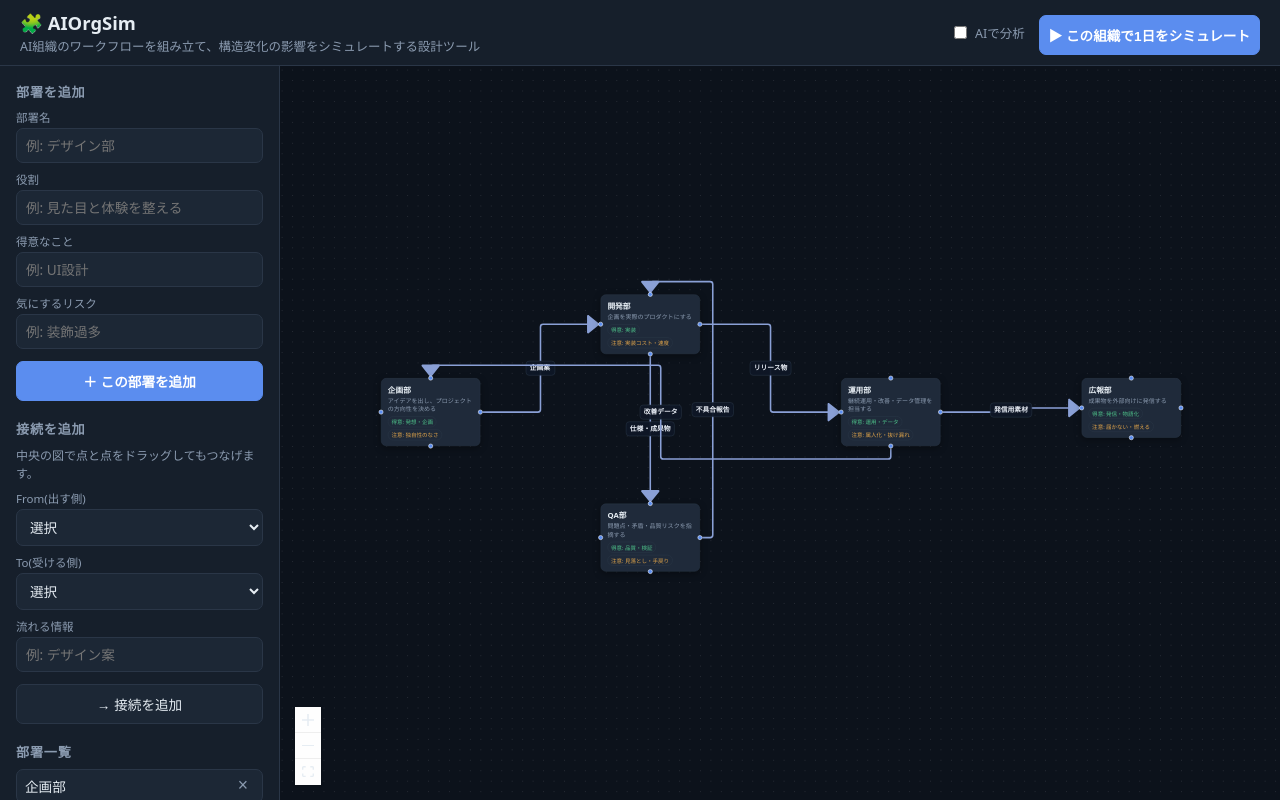
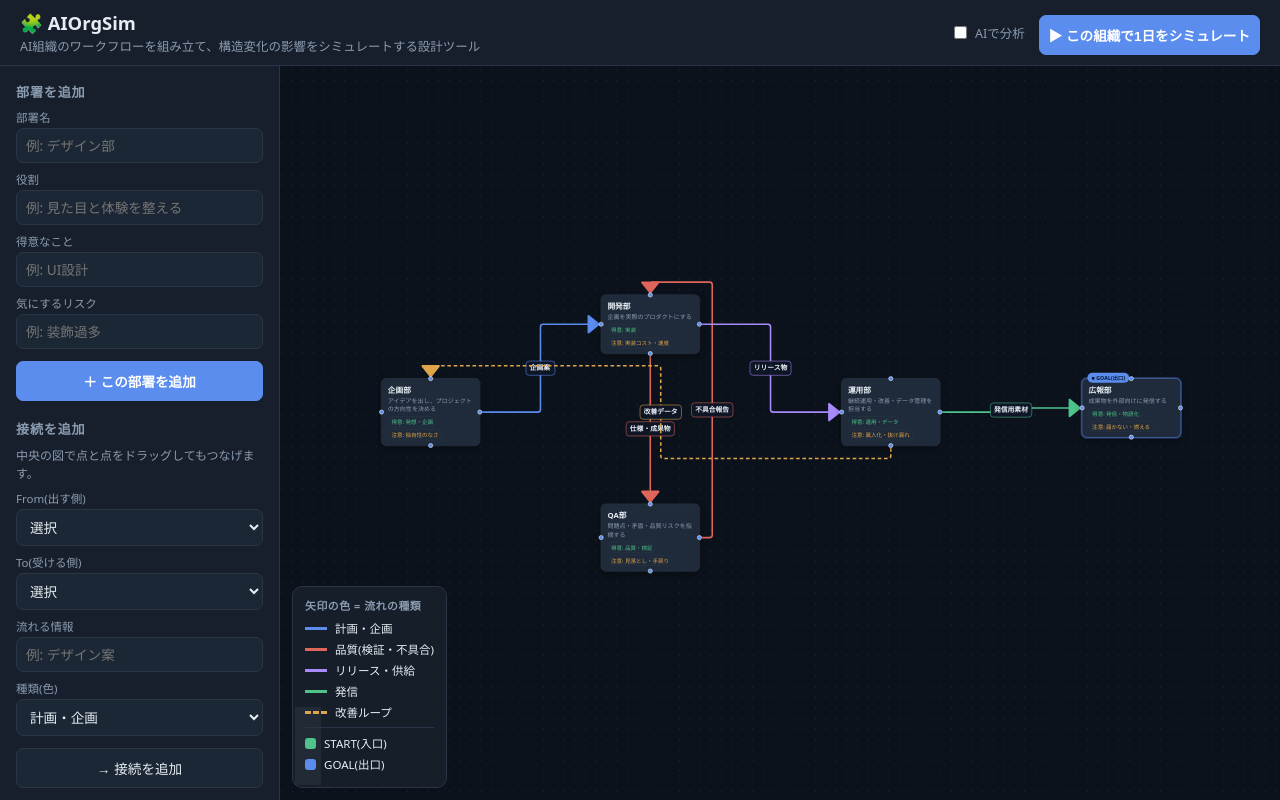
Before and after one commit to keiotsuka0806-bot/100day-challenge, a React (Vite) app in the folder 開発部/ai-org-sim/: page / in a window 1280 px wide. Built offline with nearby package versions, Linux system fonts and the light colour scheme.

Commit message:
AIOrgSim: 矢印を流れの種類で色分け+凡例 / START(入口)・GOAL(出口)ノードをバッジ表示(構造から自動判定)

```diff
--- a/開発部/ai-org-sim/src/App.tsx
+++ b/開発部/ai-org-sim/src/App.tsx
@@ -1,9 +1,10 @@
-import { useCallback, useState } from "react";
+import { useCallback, useMemo, useState } from "react";
 import { useNodesState, useEdgesState, type Node } from "@xyflow/react";
 import "@xyflow/react/dist/style.css";
 import OrgCanvas from "./components/OrgCanvas";
 import AddDeptPanel from "./components/AddDeptPanel";
 import ResultPanel from "./components/ResultPanel";
+import Legend from "./components/Legend";
 import { initialNodes, initialEdges } from "./data/initialOrg";
 import { simulate } from "./sim/simulate";
 import type { DeptData, GraphSnapshot, SimResult } from "./types";
@@ -15,6 +16,25 @@ export default function App() {
   const [result, setResult] = useState<SimResult | null>(null);
   const [loading, setLoading] = useState(false);
   const [useApi, setUseApi] = useState(false);
+
+  // START(入口=入ってくる流れが無い) / GOAL(出口=出ていく流れが無い)を構造から算出。
+  const displayNodes = useMemo(() => {
+    const inDeg = new Map<string, number>();
+    const outDeg = new Map<string, number>();
+    nodes.forEach((n) => { inDeg.set(n.id, 0); outDeg.set(n.id, 0); });
+    edges.forEach((e) => {
+      outDeg.set(e.source, (outDeg.get(e.source) ?? 0) + 1);
+      inDeg.set(e.target, (inDeg.get(e.target) ?? 0) + 1);
+    });
+    return nodes.map((n) => ({
+      ...n,
+      data: {
+        ...n.data,
+        isStart: (inDeg.get(n.id) ?? 0) === 0 && (outDeg.get(n.id) ?? 0) > 0,
+        isEnd: (outDeg.get(n.id) ?? 0) === 0 && (inDeg.get(n.id) ?? 0) > 0,
+      },
+    }));
+  }, [nodes, edges]);
 
   const runSimulation = useCallback(async () => {
     const snapshot: GraphSnapshot = {
@@ -61,12 +81,13 @@ export default function App() {
         <AddDeptPanel nodes={nodes} setNodes={setNodes} setEdges={setEdges} />
         <div className="canvas-wrap">
           <OrgCanvas
-            nodes={nodes}
+            nodes={displayNodes}
             edges={edges}
             onNodesChange={onNodesChange}
             onEdgesChange={onEdgesChange}
             setEdges={setEdges}
           />
+          <Legend />
           {result && <ResultPanel result={result} onClose={() => setResult(null)} />}
         </div>
       </div>
--- a/開発部/ai-org-sim/src/components/AddDeptPanel.tsx
+++ b/開発部/ai-org-sim/src/components/AddDeptPanel.tsx
@@ -1,7 +1,7 @@
 import { useState } from "react";
 import type { Node, Edge } from "@xyflow/react";
 import type { DeptData } from "../types";
-import { edgeVisual } from "../edgeDefaults";
+import { edgeStyle, FLOW_META, type FlowKind } from "../edgeDefaults";
 
 interface Props {
   nodes: Node<DeptData>[];
@@ -19,6 +19,7 @@ export default function AddDeptPanel({ nodes, setNodes, setEdges }: Props) {
   const [from, setFrom] = useState("");
   const [to, setTo] = useState("");
   const [info, setInfo] = useState("");
+  const [kind, setKind] = useState<FlowKind>("plan");
 
   const addDept = () => {
     if (!name.trim()) return;
@@ -52,7 +53,7 @@ export default function AddDeptPanel({ nodes, setNodes, setEdges }: Props) {
         sourceHandle: "out-r",
         targetHandle: "in-l",
         label: info.trim() || "情報",
-        ...edgeVisual,
+        ...edgeStyle(kind),
       },
     ]);
     setInfo("");
@@ -85,6 +86,12 @@ export default function AddDeptPanel({ nodes, setNodes, setEdges }: Props) {
         </select></div>
       <div className="field"><label>流れる情報</label>
         <input value={info} onChange={(e) => setInfo(e.target.value)} placeholder="例: デザイン案" /></div>
+      <div className="field"><label>種類(色)</label>
+        <select value={kind} onChange={(e) => setKind(e.target.value as FlowKind)}>
+          {(["plan", "quality", "release", "publish", "feedback"] as FlowKind[]).map((k) => (
+            <option key={k} value={k}>{FLOW_META[k].label}</option>
+          ))}
+        </select></div>
       <button className="btn" onClick={addConnection}>→ 接続を追加</button>
 
       <h2>部署一覧</h2>
--- a/開発部/ai-org-sim/src/components/DeptNode.tsx
+++ b/開発部/ai-org-sim/src/components/DeptNode.tsx
@@ -2,13 +2,21 @@ import { Handle, Position, type NodeProps } from "@xyflow/react";
 import type { DeptData } from "../types";
 
 // 組織図上の部署カード(=ノード)。
-// 流れを整理するため「入口=左/上(target)」「出口=右/下(source)」に接続点を置く。
+// 入口=左/上(target)、出口=右/下(source)。入口が無い=START、出口が無い=END。
 export default function DeptNode({ data, selected }: NodeProps) {
-  const d = data as DeptData;
+  const d = data as DeptData & { isStart?: boolean; isEnd?: boolean };
+  const cls =
+    "dept-node" +
+    (selected ? " selected" : "") +
+    (d.isStart ? " start" : "") +
+    (d.isEnd ? " end" : "");
   return (
-    <div className={`dept-node${selected ? " selected" : ""}`}>
+    <div className={cls}>
       <Handle id="in-l" type="target" position={Position.Left} />
       <Handle id="in-t" type="target" position={Position.Top} />
+
+      {d.isStart && <div className="flow-badge start">▶ START(入口)</div>}
+      {d.isEnd && <div className="flow-badge end">■ GOAL(出口)</div>}
 
       <div className="dept-name">{d.label}</div>
       <div className="dept-role">{d.role}</div>
--- /dev/null
+++ b/開発部/ai-org-sim/src/components/Legend.tsx
@@ -0,0 +1,27 @@
+import { FLOW_META, type FlowKind } from "../edgeDefaults";
+
+// キャンバス左下の凡例。矢印の色 → 流れの種類、とSTART/GOALの説明。
+const ORDER: FlowKind[] = ["plan", "quality", "release", "publish", "feedback"];
+
+export default function Legend() {
+  return (
+    <div className="legend">
+      <h4>矢印の色 = 流れの種類</h4>
+      {ORDER.map((k) => (
+        <div className="row" key={k}>
+          <span
+            className="swatch"
+            style={{
+              borderTopColor: FLOW_META[k].color,
+              borderTopStyle: FLOW_META[k].dashed ? "dashed" : "solid",
+            }}
+          />
+          <span>{FLOW_META[k].label}</span>
+        </div>
+      ))}
+      <div className="legend-div" />
+      <div className="row"><span className="dot start" /> <span>START(入口)</span></div>
+      <div className="row"><span className="dot end" /> <span>GOAL(出口)</span></div>
+    </div>
+  );
+}
--- a/開発部/ai-org-sim/src/components/OrgCanvas.tsx
+++ b/開発部/ai-org-sim/src/components/OrgCanvas.tsx
@@ -12,7 +12,7 @@ import {
 } from "@xyflow/react";
 import DeptNode from "./DeptNode";
 import type { DeptData } from "../types";
-import { edgeVisual } from "../edgeDefaults";
+import { edgeStyle, FLOW_META } from "../edgeDefaults";
 
 interface Props {
   nodes: Node<DeptData>[];
@@ -31,7 +31,7 @@ export default function OrgCanvas({ nodes, edges, onNodesChange, onEdgesChange,
       const info = window.prompt("この線で流れる情報の名前は?(例: 仕様、不具合報告、改善データ)", "情報");
       if (info === null) return; // キャンセル
       setEdges((eds) =>
-        addEdge({ ...params, label: info || "情報", ...edgeVisual }, eds)
+        addEdge({ ...params, label: info || "情報", ...edgeStyle("default") }, eds)
       );
     },
     [setEdges]
@@ -45,8 +45,8 @@ export default function OrgCanvas({ nodes, edges, onNodesChange, onEdgesChange,
       onEdgesChange={onEdgesChange}
       onConnect={onConnect}
       nodeTypes={nodeTypes}
-      defaultEdgeOptions={edgeVisual}
-      connectionLineStyle={{ strokeWidth: 3, stroke: edgeVisual.style.stroke }}
+      defaultEdgeOptions={edgeStyle("default")}
+      connectionLineStyle={{ strokeWidth: 3, stroke: FLOW_META.default.color }}
       fitView
       fitViewOptions={{ padding: 0.25 }}
       proOptions={{ hideAttribution: true }}
--- a/開発部/ai-org-sim/src/data/initialOrg.ts
+++ b/開発部/ai-org-sim/src/data/initialOrg.ts
@@ -1,6 +1,6 @@
 import type { Node, Edge } from "@xyflow/react";
 import type { DeptData } from "../types";
-import { edgeVisual } from "../edgeDefaults";
+import { edgeStyle, type FlowKind } from "../edgeDefaults";
 
 // #100Day Challenge の初期5部署。横の流れを中心に、QAは開発の下、改善ループは下回り。
 export const initialNodes: Node<DeptData>[] = [
@@ -42,7 +42,8 @@ const edge = (
   target: string,
   label: string,
   sourceHandle: string,
-  targetHandle: string
+  targetHandle: string,
+  kind: FlowKind
 ): Edge => ({
   id,
   source,
@@ -50,15 +51,15 @@ const edge = (
   sourceHandle,
   targetHandle,
   label,
-  ...edgeVisual,
+  ...edgeStyle(kind),
 });
 
-// 横=左右 / 縦=上下 / 戻り=下回り、で線が重ならないよう接続点を指定。
+// 横=左右 / 縦=上下 / 戻り=下回り。種類ごとに色分け(青=計画/赤=品質/紫=リリース/緑=発信/橙=改善ループ)。
 export const initialEdges: Edge[] = [
-  edge("e1", "kikaku", "kaihatsu", "企画案", "out-r", "in-l"),
-  edge("e2", "kaihatsu", "qa", "仕様・成果物", "out-b", "in-t"),
-  edge("e3", "qa", "kaihatsu", "不具合報告", "out-r", "in-t"),
-  edge("e4", "kaihatsu", "unyo", "リリース物", "out-r", "in-l"),
-  edge("e5", "unyo", "kikaku", "改善データ", "out-b", "in-t"),
-  edge("e6", "unyo", "koho", "発信用素材", "out-r", "in-l"),
+  edge("e1", "kikaku", "kaihatsu", "企画案", "out-r", "in-l", "plan"),
+  edge("e2", "kaihatsu", "qa", "仕様・成果物", "out-b", "in-t", "quality"),
+  edge("e3", "qa", "kaihatsu", "不具合報告", "out-r", "in-t", "quality"),
+  edge("e4", "kaihatsu", "unyo", "リリース物", "out-r", "in-l", "release"),
+  edge("e5", "unyo", "kikaku", "改善データ", "out-b", "in-t", "feedback"),
+  edge("e6", "unyo", "koho", "発信用素材", "out-r", "in-l", "publish"),
 ];
--- a/開発部/ai-org-sim/src/edgeDefaults.ts
+++ b/開発部/ai-org-sim/src/edgeDefaults.ts
@@ -1,14 +1,32 @@
 import { MarkerType } from "@xyflow/react";
 
-// 矢印(エッジ)の共通見た目。太め・矢じり大きめ・ラベルは背景付きで読みやすく。
-export const EDGE_COLOR = "#8aa0d6";
+// 流れの種類と色。矢印はこの色で塗り分ける。
+export type FlowKind = "plan" | "quality" | "release" | "publish" | "feedback" | "default";
 
-export const edgeVisual = {
-  type: "smoothstep" as const,
-  style: { strokeWidth: 3, stroke: EDGE_COLOR },
-  markerEnd: { type: MarkerType.ArrowClosed, width: 26, height: 26, color: EDGE_COLOR },
-  labelStyle: { fill: "#e9eef6", fontSize: 13, fontWeight: 700 },
-  labelBgStyle: { fill: "#0e1726", fillOpacity: 0.95, stroke: "#2a3647" },
-  labelBgPadding: [7, 5] as [number, number],
-  labelBgBorderRadius: 6,
+export const FLOW_META: Record<FlowKind, { color: string; label: string; dashed?: boolean }> = {
+  plan: { color: "#5b8def", label: "計画・企画" },
+  quality: { color: "#e0655b", label: "品質(検証・不具合)" },
+  release: { color: "#a78bfa", label: "リリース・供給" },
+  publish: { color: "#4ec38a", label: "発信" },
+  feedback: { color: "#e0a44a", label: "改善ループ", dashed: true },
+  default: { color: "#8aa0d6", label: "その他" },
 };
+
+// 種類に応じた矢印の見た目(太め・矢じり大きめ・ラベル背景付き)。
+export function edgeStyle(kind: FlowKind = "default") {
+  const m = FLOW_META[kind];
+  return {
+    type: "smoothstep" as const,
+    style: {
+      strokeWidth: 3,
+      stroke: m.color,
+      ...(m.dashed ? { strokeDasharray: "7 5" } : {}),
+    },
+    markerEnd: { type: MarkerType.ArrowClosed, width: 26, height: 26, color: m.color },
+    labelStyle: { fill: "#e9eef6", fontSize: 13, fontWeight: 700 },
+    labelBgStyle: { fill: "#0e1726", fillOpacity: 0.95, stroke: m.color },
+    labelBgPadding: [7, 5] as [number, number],
+    labelBgBorderRadius: 6,
+    data: { kind },
+  };
+}
--- a/開発部/ai-org-sim/src/styles.css
+++ b/開発部/ai-org-sim/src/styles.css
@@ -108,6 +108,7 @@ body {
 
 /* ノード(部署カード) */
 .dept-node {
+  position: relative;
   width: 190px;
   background: var(--node);
   border: 1px solid var(--line);
@@ -116,6 +117,15 @@ body {
   box-shadow: 0 4px 14px rgba(0, 0, 0, 0.35);
 }
 .dept-node.selected { border-color: var(--accent); }
+.dept-node.start { border-color: var(--good); box-shadow: 0 0 0 2px rgba(78, 195, 138, 0.3), 0 4px 14px rgba(0, 0, 0, 0.35); }
+.dept-node.end { border-color: var(--accent); box-shadow: 0 0 0 2px rgba(91, 141, 239, 0.3), 0 4px 14px rgba(0, 0, 0, 0.35); }
+.flow-badge {
+  position: absolute; top: -11px; left: 10px;
+  font-size: 0.62rem; font-weight: 800; padding: 2px 8px; border-radius: 999px;
+  letter-spacing: 0.02em;
+}
+.flow-badge.start { background: var(--good); color: #062a1b; }
+.flow-badge.end { background: var(--accent); color: #06122b; }
 .dept-name { font-weight: 700; font-size: 0.92rem; }
 .dept-role { color: var(--muted); font-size: 0.72rem; margin: 3px 0 6px; line-height: 1.4; }
 .dept-meta { display: flex; flex-wrap: wrap; gap: 4px; }
@@ -128,6 +138,24 @@ body {
 .react-flow__handle { background: var(--accent); width: 9px; height: 9px; }
 .react-flow__edge-text { fill: var(--ink); font-size: 11px; }
 .react-flow__edge-textbg { fill: var(--panel); }
+
+/* 凡例 */
+.legend {
+  position: absolute; left: 12px; bottom: 12px;
+  background: rgba(22, 31, 43, 0.95);
+  border: 1px solid var(--line);
+  border-radius: 10px;
+  padding: 10px 12px;
+  font-size: 0.72rem;
+  z-index: 5;
+}
+.legend h4 { margin: 0 0 7px; font-size: 0.68rem; color: var(--muted); text-transform: uppercase; letter-spacing: 0.05em; }
+.legend .row { display: flex; align-items: center; gap: 8px; margin-bottom: 5px; }
+.legend .swatch { width: 22px; border-top-width: 3px; border-top-style: solid; }
+.legend .dot { width: 11px; height: 11px; border-radius: 3px; }
+.legend .dot.start { background: var(--good); }
+.legend .dot.end { background: var(--accent); }
+.legend-div { height: 1px; background: var(--line); margin: 7px 0; }
 
 /* ヘッダーのAIトグル */
 .api-toggle { display: flex; gap: 5px; align-items: center; font-size: 0.78rem; color: var(--muted); white-space: nowrap; }
```
